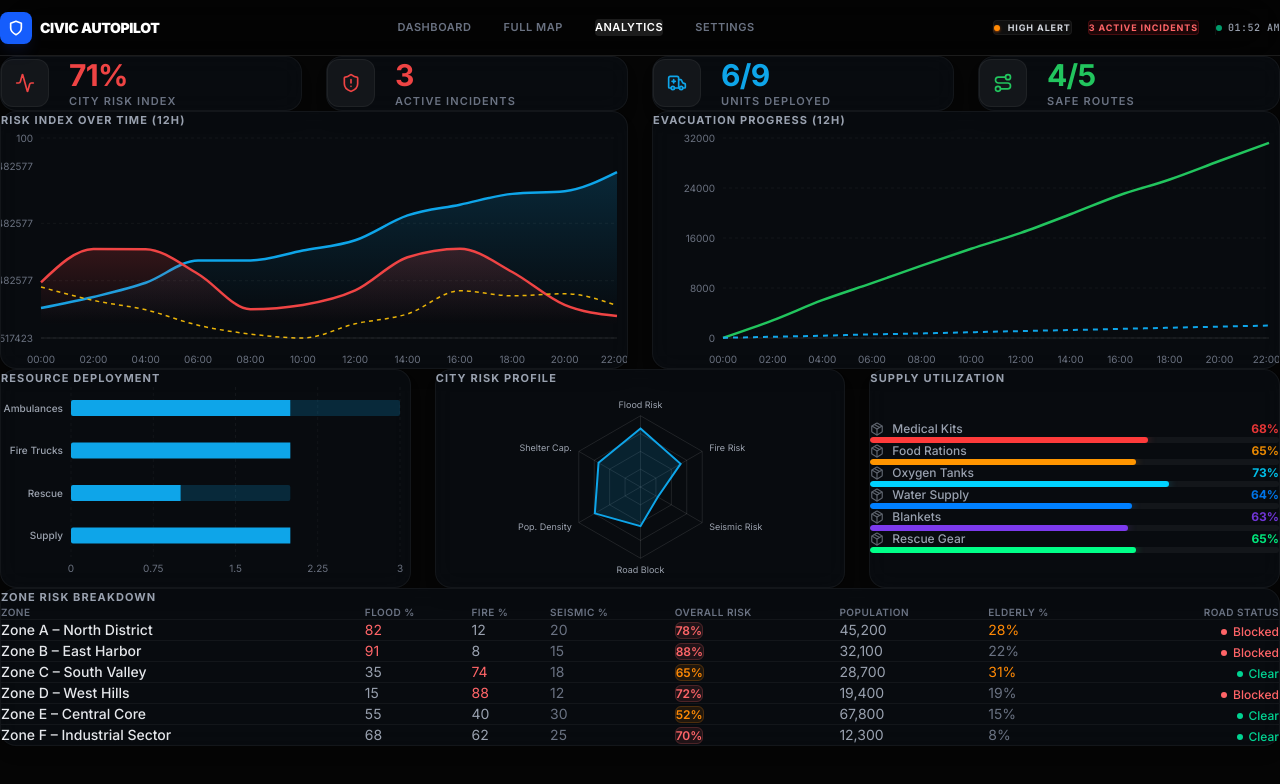
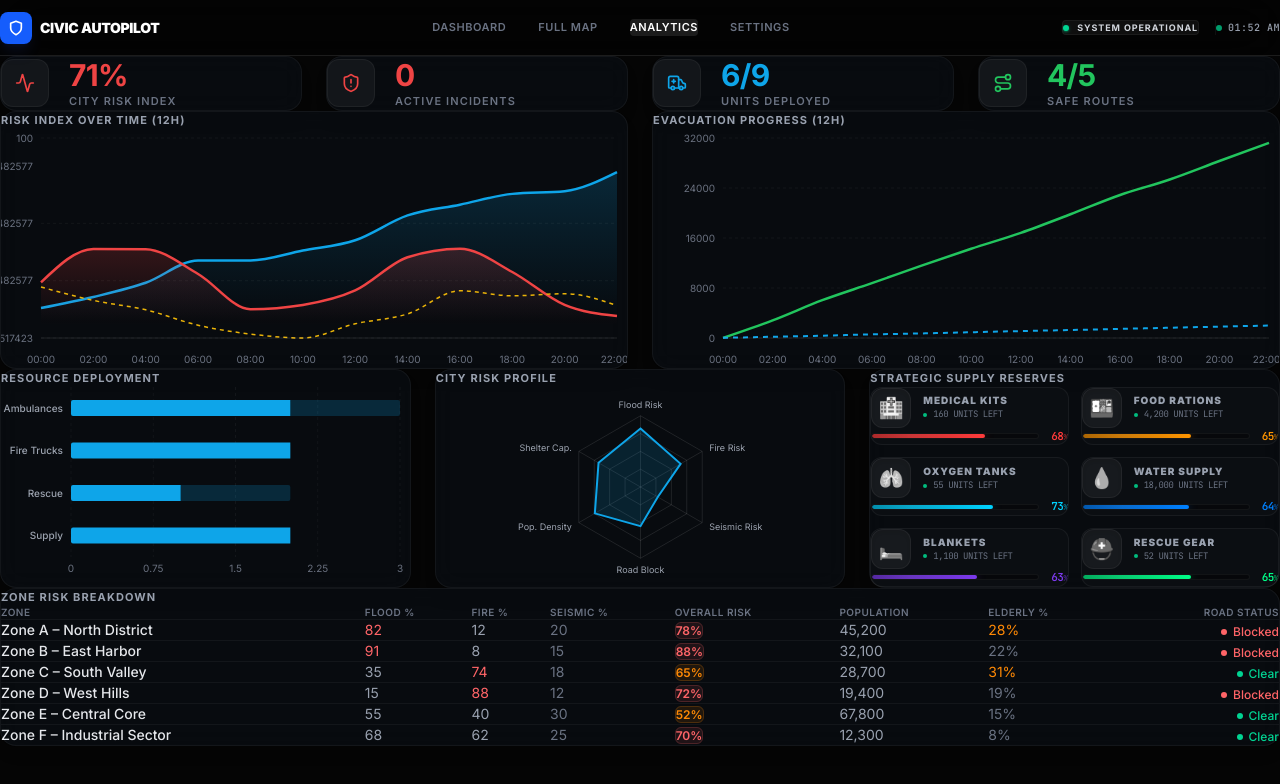
Before and after one commit to shammazhere/Techathon4.0, a Next.js app in the folder ui/: page /analytics in a window 1280 px wide. Shown: the top 784 px of the page. Built offline with nearby package versions, Linux system fonts and the light colour scheme.

Commit message:
fixed bug

```diff
--- a/ui/app/analytics/page.tsx
+++ b/ui/app/analytics/page.tsx
@@ -175,25 +175,57 @@ export default function AnalyticsPage() {
           </ChartCard>
 
           {/* Supply utilization */}
-          <ChartCard title="Supply Utilization">
-            <div className="flex flex-col justify-center h-full space-y-4 px-2">
+          <ChartCard title="Strategic Supply Reserves">
+            <div className="grid grid-cols-2 gap-3 h-full px-1">
               {supplies.map((s) => {
                 const pct = Math.round((s.deployed / s.total) * 100);
+                const isCritical = pct > 80;
                 return (
-                  <div key={s.category} className="group">
-                    <div className="flex justify-between items-center text-xs mb-2">
-                      <div className="flex items-center gap-2 text-gray-400 font-medium">
-                        <Package className="w-3.5 h-3.5 opacity-60" />
-                        {s.category}
+                  <div
+                    key={s.category}
+                    className="relative group overflow-hidden rounded-xl border border-white/5 bg-white/2 p-3 transition-all hover:bg-white/4 hover:border-white/10 flex flex-col justify-between"
+                  >
+                    {/* Dynamic Background Glow */}
+                    <div
+                      className="absolute -right-6 -bottom-6 w-16 h-16 rounded-full opacity-0 blur-2xl transition-all duration-700 group-hover:opacity-10"
+                      style={{ background: s.color }}
+                    />
+
+                    <div className="flex items-center gap-3">
+                      <div
+                        className="w-10 h-10 shrink-0 rounded-xl flex items-center justify-center text-xl bg-white/5 border border-white/5 shadow-inner transition-all duration-500 group-hover:bg-white/10 group-hover:border-white/20 group-hover:scale-105"
+                      >
+                        <span className="grayscale group-hover:grayscale-0 transition-all">{s.icon}</span>
                       </div>
-                      <span style={{ color: s.color }} className="font-bold opacity-90">{pct}%</span>
+                      <div className="flex flex-col min-w-0">
+                        <span className="text-[10px] font-black uppercase tracking-widest text-gray-400 group-hover:text-gray-200 transition-colors truncate">
+                          {s.category}
+                        </span>
+                        <div className="flex items-center gap-1.5">
+                          <div className={`w-1 h-1 rounded-full ${isCritical ? 'bg-red-500 animate-pulse' : 'bg-emerald-500'}`} />
+                          <span className="text-[9px] font-mono text-gray-500 uppercase tracking-tighter truncate">
+                            {(s.total - s.deployed).toLocaleString()} Units Left
+                          </span>
+                        </div>
+                      </div>
                     </div>
-                    <div className="h-1.5 rounded-full bg-white/5 overflow-hidden">
-                      <div className="h-full rounded-full transition-all duration-1000 ease-out" style={{
-                        width: `${pct}%`,
-                        background: s.color,
-                        boxShadow: `0 0 10px ${s.color}66`,
-                      }} />
+
+                    <div className="mt-4 flex items-center gap-3">
+                      <div className="flex-1 h-1.5 rounded-full bg-black/40 overflow-hidden border border-white/5 p-[0.5px] relative">
+                        <div
+                          className="h-full rounded-full transition-all duration-1000 ease-out relative z-10"
+                          style={{
+                            width: `${pct}%`,
+                            background: `linear-gradient(90deg, ${s.color}aa, ${s.color})`,
+                            boxShadow: `0 0 10px ${s.color}66`,
+                          }}
+                        />
+                        {/* Scanline overlay effect */}
+                        <div className="absolute inset-0 bg-[linear-gradient(90deg,transparent_0%,rgba(255,255,255,0.1)_50%,transparent_100%)] w-20 animate-[shimmer_2s_infinite] opacity-30 z-20" />
+                      </div>
+                      <span className="text-[11px] font-black font-mono tracking-tighter tabular-nums" style={{ color: s.color }}>
+                        {pct}<span className="text-[8px] opacity-60 ml-0.5">%</span>
+                      </span>
                     </div>
                   </div>
                 );
--- a/ui/components/MapView.tsx
+++ b/ui/components/MapView.tsx
@@ -118,7 +118,7 @@ export default function MapView() {
       </MapContainer>
 
       {/* Glassmorphic Tactical Overlay */}
-      <div className="absolute top-6 left-6 z-[1000] flex flex-col gap-4 pointer-events-none">
+      <div className="absolute top-6 left-6 z-1000 flex flex-col gap-4 pointer-events-none">
         <div className="bg-[#080B10]/90 backdrop-blur-xl border border-white/10 rounded-2xl p-4 shadow-2xl w-72">
            <div className="flex items-center gap-3 mb-1">
              <div className="w-2 h-2 rounded-full bg-emerald-500 animate-pulse" />
--- a/ui/store/riskStore.ts
+++ b/ui/store/riskStore.ts
@@ -52,15 +52,11 @@ const MOCK_RISK_CELLS: RiskCell[] = [
 ];
 
 export const useRiskStore = create<RiskStore>((set) => ({
-  activeDisasters: [
-    { id: "d1", type: "flood", lat: 12.985, lng: 77.605, radius: 4, severity: "high", affectedPopulation: 12500, spreadRate: 0.4, startTime: new Date() },
-    { id: "d2", type: "wildfire", lat: 12.965, lng: 77.545, radius: 3, severity: "critical", affectedPopulation: 8400, spreadRate: 0.7, startTime: new Date() },
-    { id: "d3", type: "earthquake", lat: 12.995, lng: 77.595, radius: 5, severity: "medium", affectedPopulation: 45000, spreadRate: 0.1, startTime: new Date() },
-  ],
+  activeDisasters: [],
   riskCells: MOCK_RISK_CELLS,
-  systemStatus: "active",
-  alertLevel: "orange",
-  totalAffected: 65900,
+  systemStatus: "monitoring",
+  alertLevel: "green",
+  totalAffected: 0,
   disasterHistory: [],
 
   triggerDisaster: (type, lat, lng, severity) => {
```
